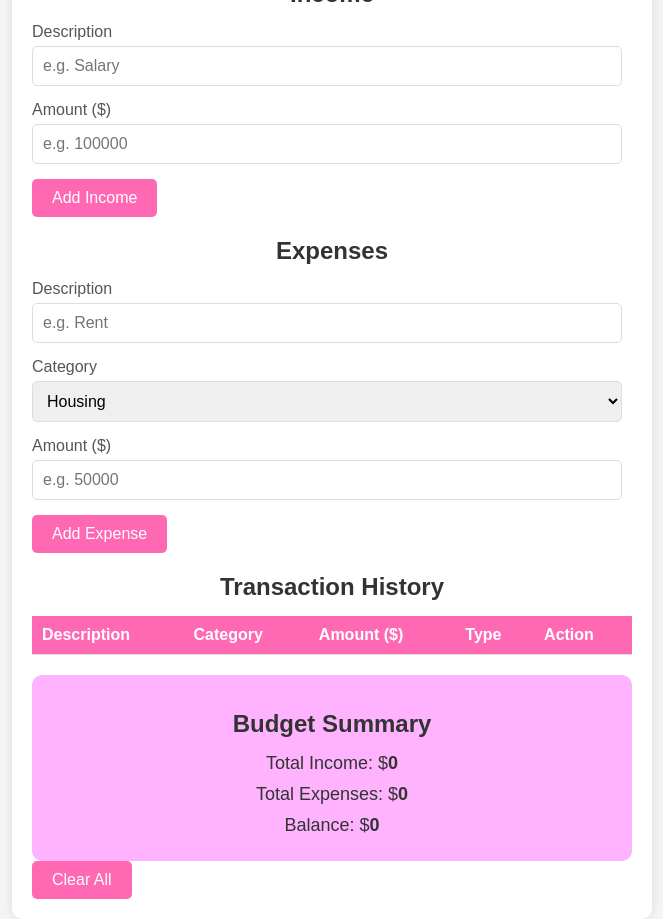
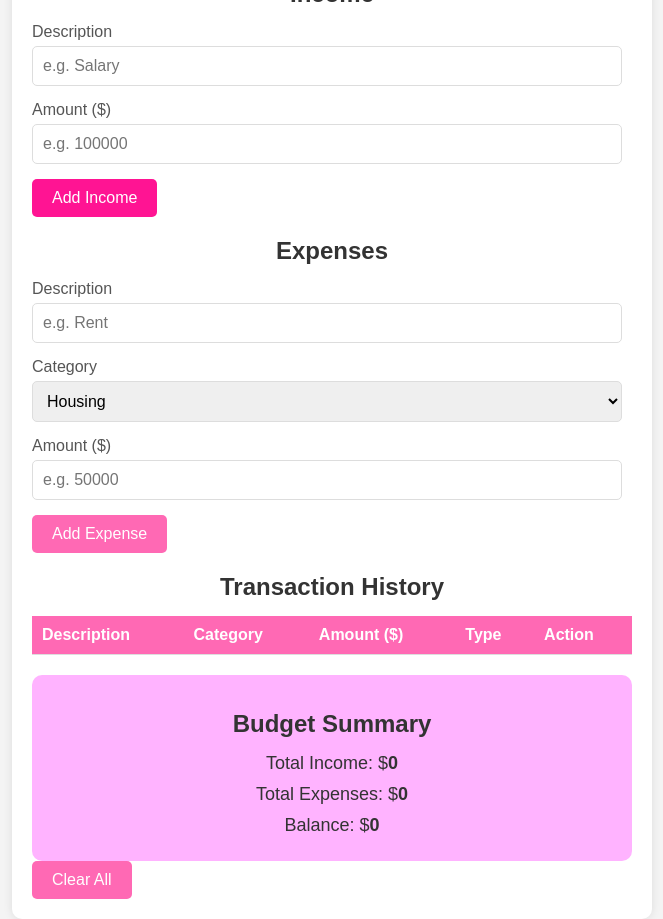
Before and after one commit to alexscespedes/expense-tracker-js, a plain HTML site: page index.html in a window 1280 px wide. In both pictures the pointer is over the button "Add Income". Shown: the whole page, without its empty margins (308-971 px from the left). Drawn offline with Linux system fonts and the light colour scheme.

Commit message:
Update style.css

```diff
--- a/style.css
+++ b/style.css
@@ -65,7 +65,7 @@ h2 {
 
 .button-group button:hover,
 .clear-button-group button:hover {
-  background-color: ff1493;
+  background-color: #ff1493;
 }
 
 .table-container {
```
